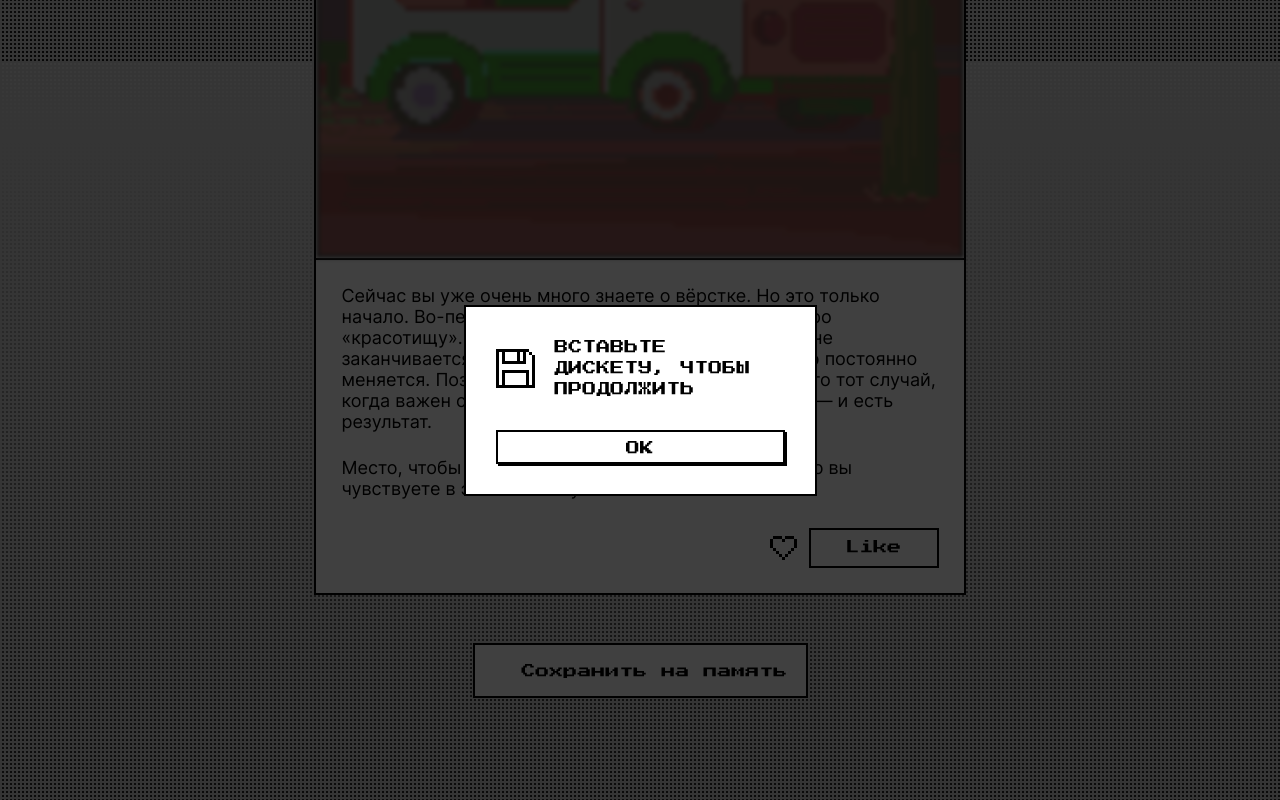
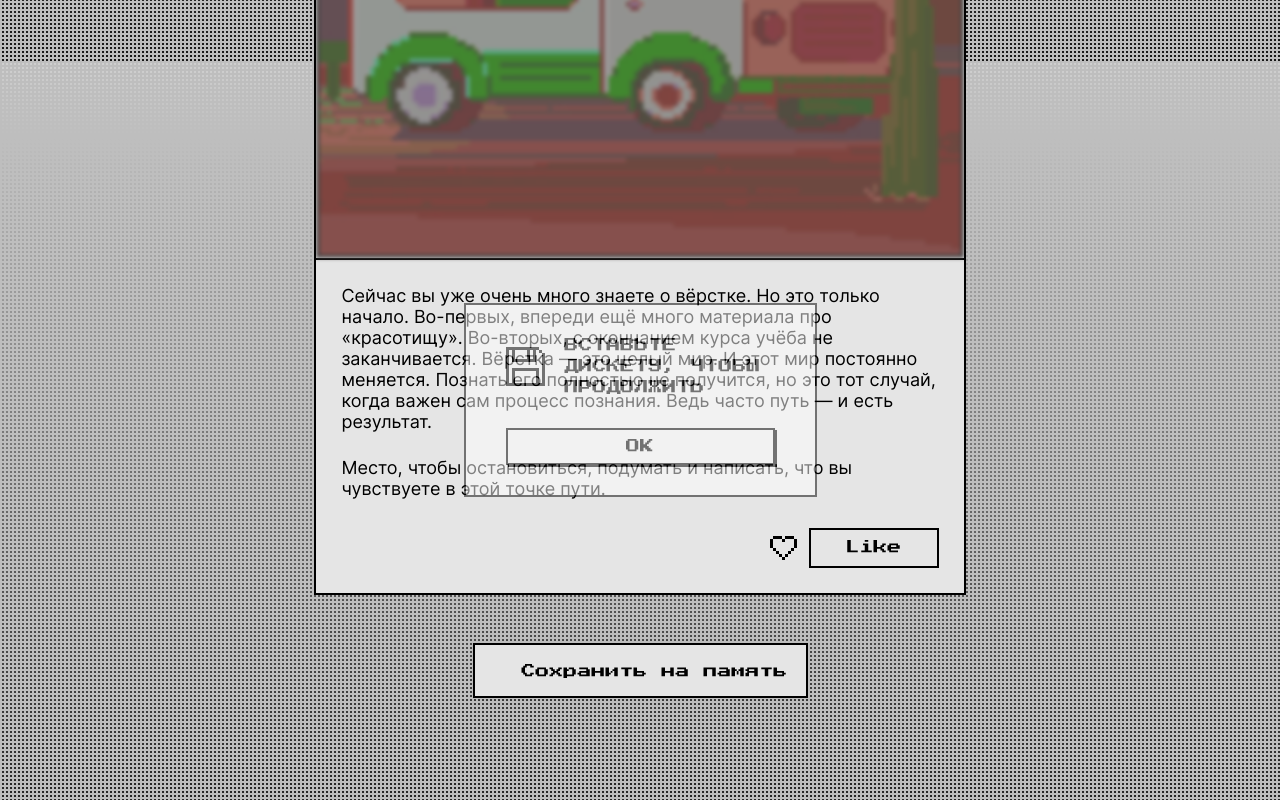
Before and after one commit to kotovski000/zakrivayuschiy-teg-f, a plain HTML site: page index.html in a window 1280 px wide. Both pictures are taken after a click on the button "Сохранить на память". Shown: the part 7939-8739 px from the top of the page. Drawn offline with Linux system fonts and the light colour scheme.

Commit message:
fix modal view

```diff
--- a/styles/style.css
+++ b/styles/style.css
@@ -234,14 +234,15 @@
   box-sizing: border-box;
   font-family: var(--accent-font);
   color: #000;
+  opacity: 0.5;
 }
 
 .modal[open]::backdrop {
-  background-color: rgba(0,0,0,0.75);
+  /*background-color: rgba(0,0,0,0.75);*/
 }
 
 .modal__content {
-  margin: 30px 0;
+  margin: 30px 10px;
 }
 
 .modal__icon {
@@ -271,7 +272,7 @@
   font-family: var(--accent-font);
   font-size: 14px;
   font-weight: var(--text-weight);
-  padding: 9px 0 7px 0;
+  padding: 9px 0 10px 0;
   box-sizing: border-box;
   cursor: pointer;
   text-transform: uppercase;
```
